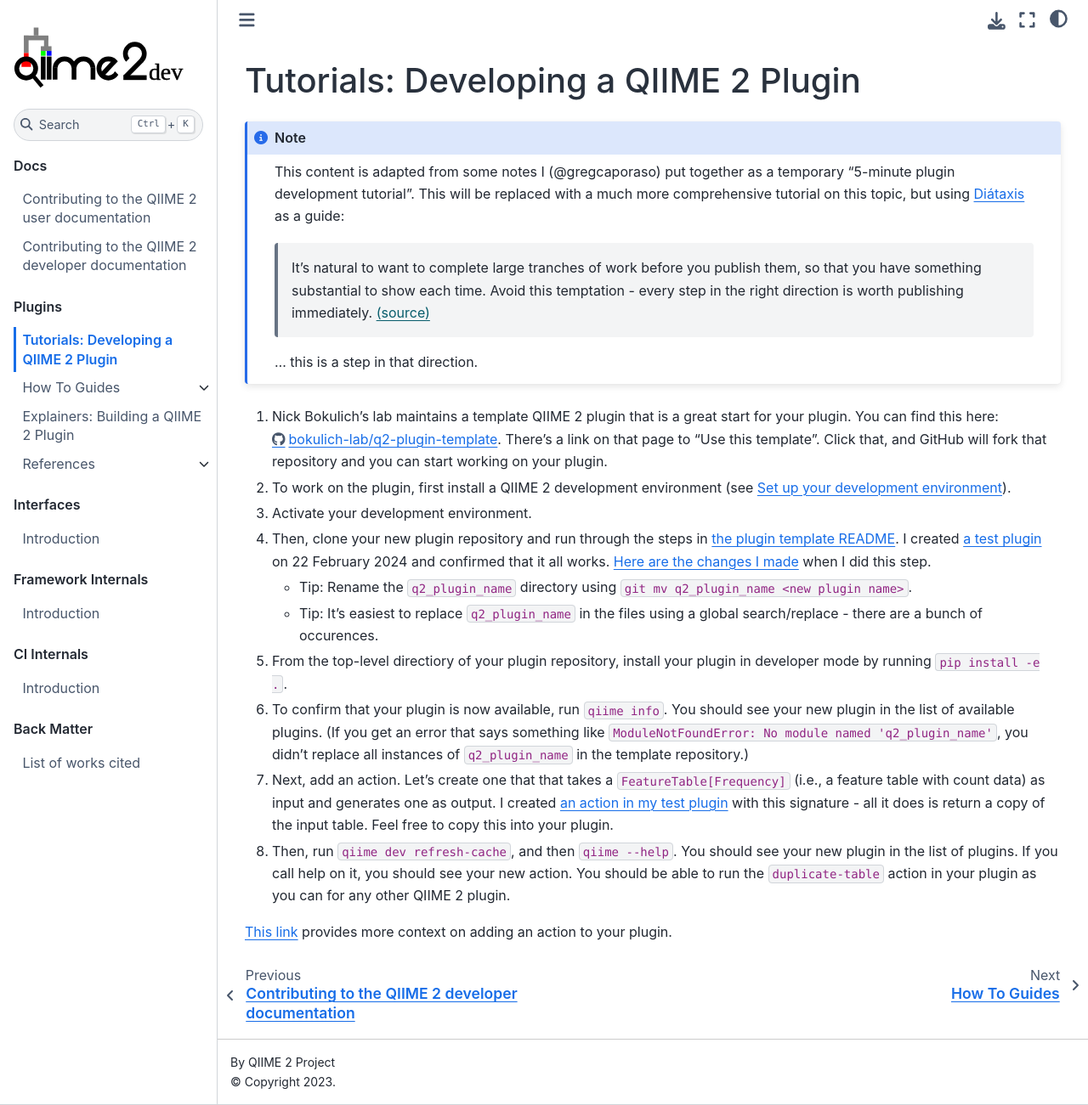
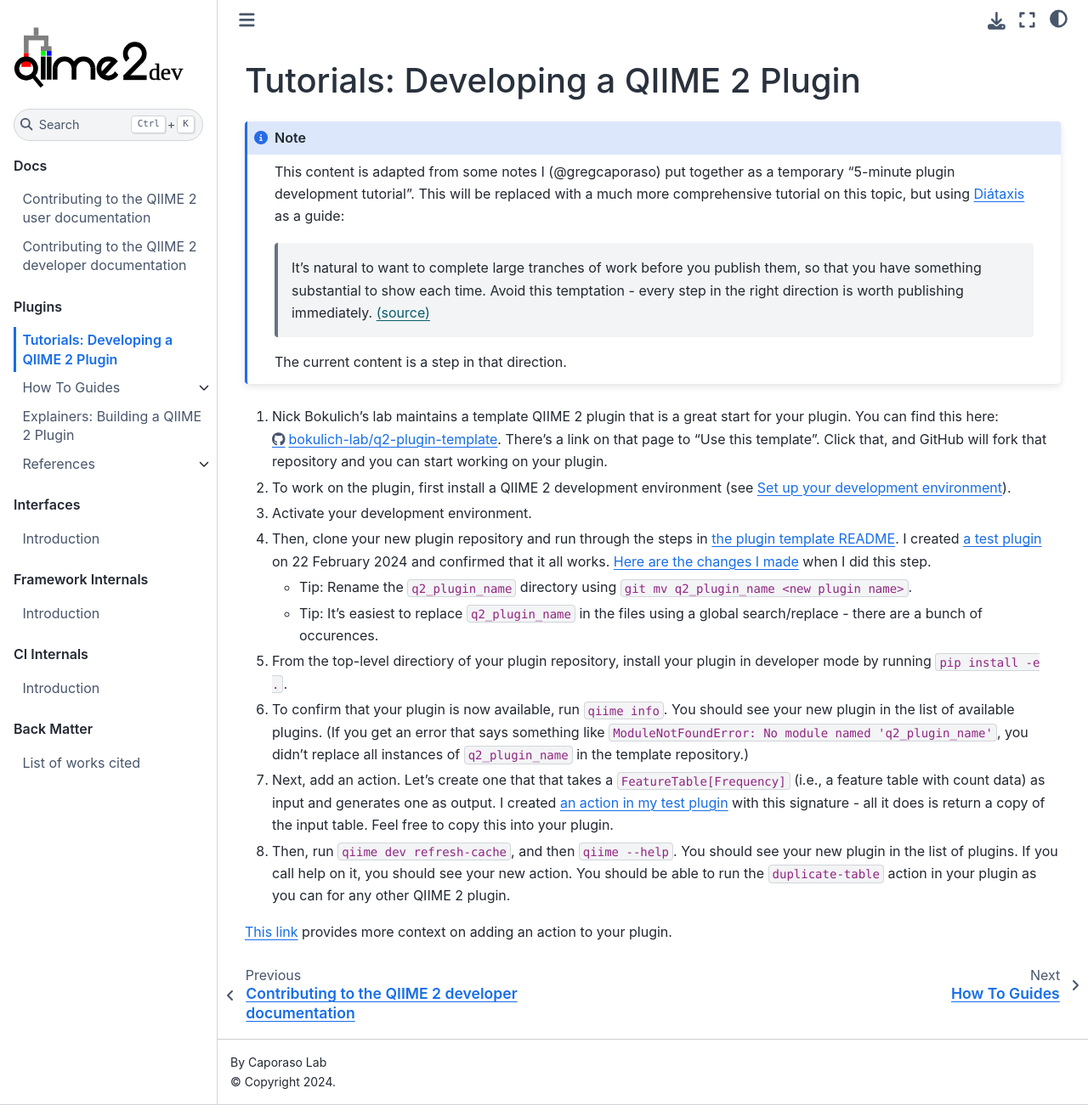
Before and after one commit to caporaso-lab/developing-with-qiime2, a Jupyter Book: the page built from book/plugins/tutorials/intro.md, in a window 1280 px wide and 1301 px high. Shown: the whole window at 85% size. Built offline with Jupyter Book 1.0.4 settings and Sphinx 7.4.7 and the Sphinx Book theme 1.1.4, drawn with Linux system fonts in a browser that asks for light colours.

Commit message:
housekeeping

````diff
--- a/book/_config.yml
+++ b/book/_config.yml
@@ -1,6 +1,6 @@
 title: Developing with QIIME 2
-author: QIIME 2 Project
-copyright: "2023"
+author: Caporaso Lab
+copyright: "2024"
 exclude_patterns: [_build, Thumbs.db, .DS_Store, "**.ipynb_checkpoints"]
 
 sphinx:
@@ -30,7 +30,7 @@ bibtex_bibfiles:
   - _static/references.bib
 
 repository:
-  url: https://github.com/caporaso-lab/developing-with-qiime2
+  url: https://cap-lab.bio/developing-with-qiime2/
   path_to_book: book
   branch: main
 
--- a/book/plugins/tutorials/intro.md
+++ b/book/plugins/tutorials/intro.md
@@ -7,7 +7,7 @@ This will be replaced with a much more comprehensive tutorial on this topic, but
 
 > It’s natural to want to complete large tranches of work before you publish them, so that you have something substantial to show each time. Avoid this temptation - every step in the right direction is worth publishing immediately. [(source)](https://diataxis.fr/foundations/)
 
-... this is a step in that direction.
+The current content is a step in that direction.
 ```
 
 1. Nick Bokulich’s lab maintains a template QIIME 2 plugin that is a great start for your plugin. You can find this here:
````
Also changed, not shown: book/_static/favicon.ico.
